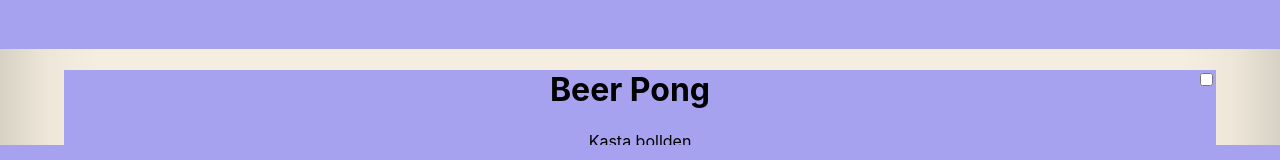
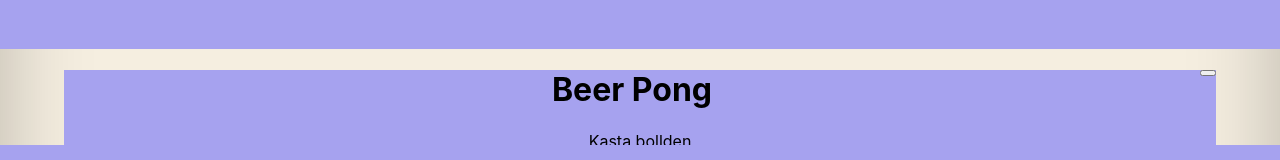
Before and after one commit to VibeValley/PartyPP, a React (Create React App) app: page /AllaSpel in a window 1280 px wide. Shown: the part 335-495 px from the top of the page. Built offline with nearby package versions, Linux system fonts and the light colour scheme.

Commit message:
V2.5
Localt memory funkar typ

```diff
--- a/src/AllaSpel.js
+++ b/src/AllaSpel.js
@@ -6,6 +6,7 @@ import Lowerbar from "./LowerBar";
 //Alla spel sidan
 function AllaSpel() {
   const Lista_med_spel = games;
+
   return (
     <div className="App">
       {/*Det som står i rutan högst upp på sidan*/}
--- a/src/SpelLista.js
+++ b/src/SpelLista.js
@@ -1,13 +1,20 @@
 import "./App.css";
 import { Link } from "react-router-dom";
 import { useState } from "react";
+
+const addFavorit = (valdSpel, valdName) => {
+  window.localStorage.setItem(valdSpel, JSON.stringify(valdName));
+};
 
 const SpelLista = ({ spel }) => {
   //const [favorit, väljFavorit] = useState("");
   // Detta är hur den skriver ut hela listan
   return (
     <div className="Alla_spel_listans_text">
-      <input type="checkbox" className="favBox" />
+      <button
+        className="favBox"
+        onClick={() => addFavorit(spel.id, spel.name)}
+      />
       <Link to={"/AllaSpel/" + spel.id}>
         <div>
           <h1>{spel.name}</h1>
```
